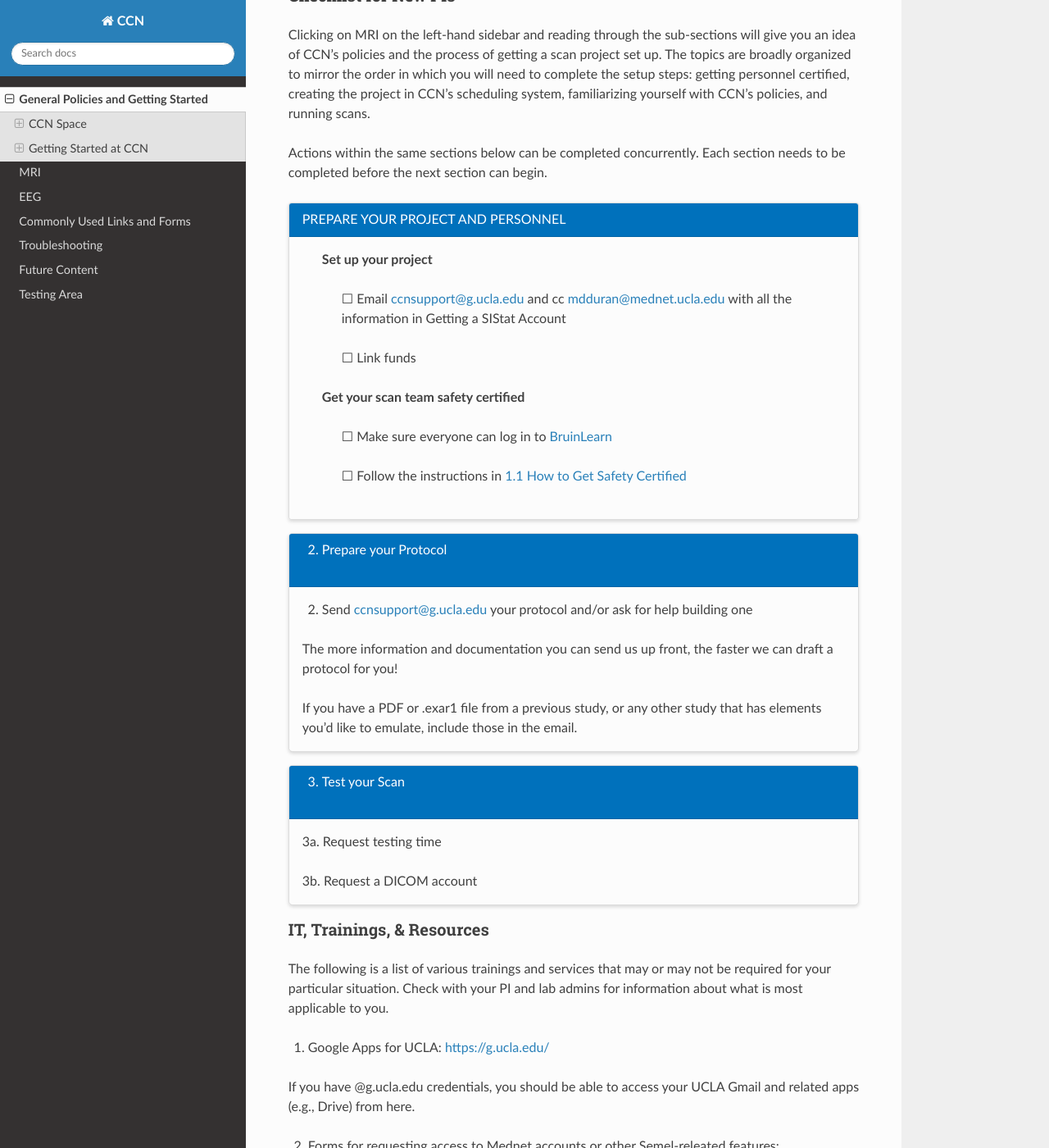
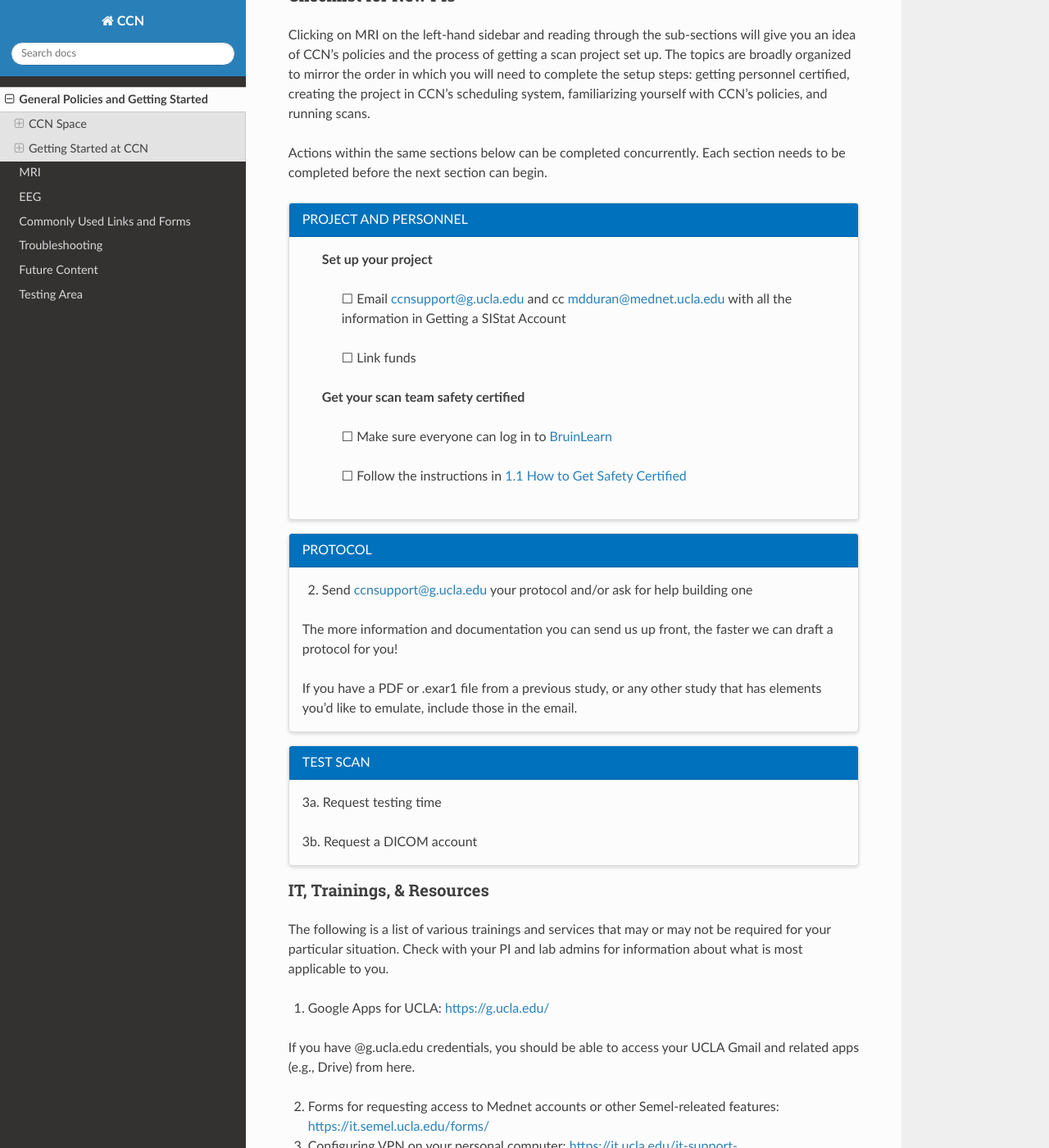
Before and after one commit to CCN-Support/CCN_Wiki, a Sphinx documentation site: the page built from docs/source/generalpolicies.rst, in a window 1280 px wide and 1400 px high, scrolled down 3765 px. Shown: the whole window at 82% size. Built offline with Sphinx 7.4.7 and the Read the Docs theme 3.1.0, drawn with Linux system fonts in a browser that asks for light colours.

Commit message:
Update generalpolicies.rst

```diff
--- a/docs/source/generalpolicies.rst
+++ b/docs/source/generalpolicies.rst
@@ -107,8 +107,8 @@ Actions within the same sections below can be completed concurrently. Each secti
   :class-card: sd-rounded-1
   :class-header: sd-bg-primary sd-text-white
 
-  PREPARE YOUR PROJECT AND PERSONNEL
-  ^^^^^^^^^^^^^^^^^^^^^^^^^^^^^^^^^^
+  PROJECT AND PERSONNEL
+  ^^^^^^^^^^^^^^^^^^^^^
 
    **Set up your project**
 
@@ -126,8 +126,8 @@ Actions within the same sections below can be completed concurrently. Each secti
   :class-card: sd-rounded-2
   :class-header: sd-bg-primary sd-text-white
 
-  2. Prepare your Protocol
-  ^^^^^^^^^^^^^^^^^^^^^^^^
+  PROTOCOL
+  ^^^^^^^^
 
   2. Send ccnsupport@g.ucla.edu your protocol and/or ask for help building one
 
@@ -139,8 +139,8 @@ Actions within the same sections below can be completed concurrently. Each secti
   :class-card: sd-rounded-2
   :class-header: sd-bg-primary sd-text-white
 
-  3. Test your Scan
-  ^^^^^^^^^^^^^^^^^
+  TEST SCAN
+  ^^^^^^^^^
 
   3a. Request testing time
 
```
